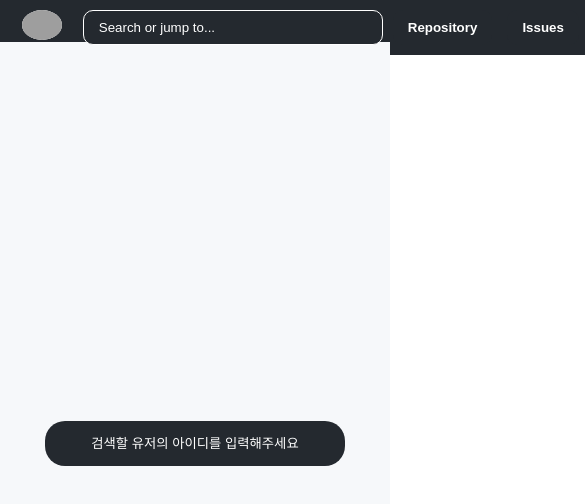
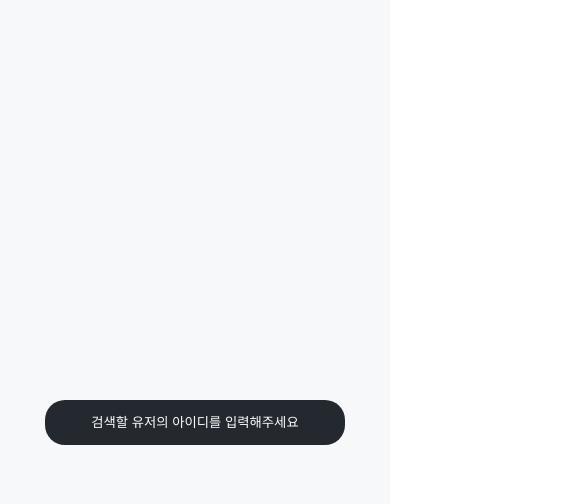
Before and after one commit to junh0328/github_api, a Next.js app in the folder payhere/: page / in a window 390 px wide. Shown: the top 504 px of the page, 585 px wide, since content can reach past the window. Built offline with nearby package versions, Linux system fonts and the light colour scheme; grey boxes are pictures that could not be loaded.

Commit message:
fix: 조건부 렌더링 추가 및 모바일 반응형

```diff
--- a/payhere/components/AppLayout/index.tsx
+++ b/payhere/components/AppLayout/index.tsx
@@ -7,11 +7,15 @@ import router from 'next/router'
 const AppLayOut = () => {
   const [query, setQuery] = useState('')
   const [isName, setIsName] = useState<boolean>(false)
+  const [localName, setLocalName] = useState('')
 
   useEffect(() => {
     if (typeof window !== 'undefined') {
       const bool = localStorage.getItem('name')
-      if (bool?.length) setIsName(true)
+      if (bool?.length) {
+        setIsName(true)
+        setLocalName(bool)
+      }
     }
   }, [])
 
@@ -40,6 +44,7 @@ const AppLayOut = () => {
 
   return (
     <div css={userWrap}>
+      {localName ? (
         <nav css={navbar}>
           <form onSubmit={fetchRepo}>
             <Link href="/">
@@ -47,7 +52,12 @@ const AppLayOut = () => {
                 <img src="https://pic.onlinewebfonts.com/svg/img_326384.png" alt="github" />
               </a>
             </Link>
-          <input style={{ width: 300 }} value={query} onChange={onChange} placeholder="Search or jump to..." />
+            <input value={query} onChange={onChange} placeholder="Search or jump to..." />
+            <button>
+              <Link href={`/user/${localName}`}>
+                <a>Main</a>
+              </Link>
+            </button>
             <button>
               <Link href="/keywords">
                 <a>Repository</a>
@@ -60,6 +70,9 @@ const AppLayOut = () => {
             </button>
           </form>
         </nav>
+      ) : (
+        <div></div>
+      )}
     </div>
   )
 }
@@ -67,8 +80,29 @@ const AppLayOut = () => {
 export default AppLayOut
 
 const userWrap = css`
-  min-width: 1080px;
-  height: 5vh;
+  width: 100%;
+
+  background-color: ${Common.colors.navy};
+  @media (max-width: 420px) {
+    display: flex;
+    form {
+      flex-wrap: wrap;
+      width: 100%;
+    }
+    img {
+      display: none;
+    }
+    input {
+      text-align: center;
+      padding: 10px 5px !important;
+      width: 100% !important;
+    }
+    button {
+      width: 100%;
+      border-radius: none !important;
+      border-bottom: 1px solid white !important;
+    }
+  }
   form {
     padding-left: 2%;
     display: flex;
--- a/payhere/pages/index.tsx
+++ b/payhere/pages/index.tsx
@@ -14,9 +14,9 @@ const Home: NextPage = () => {
       e.preventDefault()
       localStorage.setItem('name', name)
       setName('')
-      router.push(`/user/${name}`)
+      location.replace(`/user/${name}`)
     },
-    [name, router]
+    [name]
   )
   return (
     <>
@@ -42,7 +42,7 @@ export default Home
 const wrap = css`
   background-color: ${Common.colors.skyblue};
   width: 100%;
-  height: 95vh;
+  height: 100vh;
   display: flex;
   justify-content: center;
   align-items: center;
--- a/payhere/pages/issues/index.tsx
+++ b/payhere/pages/issues/index.tsx
@@ -93,7 +93,6 @@ const Issues = () => {
 export default Issues
 
 const userWrap = css`
-  min-width: 1080px;
   max-width: 1280px;
   margin: 0 auto;
 
--- a/payhere/pages/keywords/index.tsx
+++ b/payhere/pages/keywords/index.tsx
@@ -84,7 +84,6 @@ const Keywords = () => {
 export default Keywords
 
 const userWrap = css`
-  min-width: 1080px;
   max-width: 1280px;
   margin: 0 auto;
 
--- a/payhere/styles/globals.css
+++ b/payhere/styles/globals.css
@@ -2,8 +2,8 @@ html,
 body {
   padding: 0;
   margin: 0;
-  font-family: -apple-system, BlinkMacSystemFont, Segoe UI, Roboto, Oxygen,
-    Ubuntu, Cantarell, Fira Sans, Droid Sans, Helvetica Neue, sans-serif;
+  font-family: -apple-system, BlinkMacSystemFont, Segoe UI, Roboto, Oxygen, Ubuntu, Cantarell, Fira Sans, Droid Sans,
+    Helvetica Neue, sans-serif;
 }
 
 a {
```
Also changed, not shown: payhere/components/Issues/index.tsx (+12 -5 lines), payhere/pages/user/[name].tsx (+21 -9 lines), 1 other file (tests, documents, lock files or other folders). Lines whose indentation alone changed are shown as unchanged.
